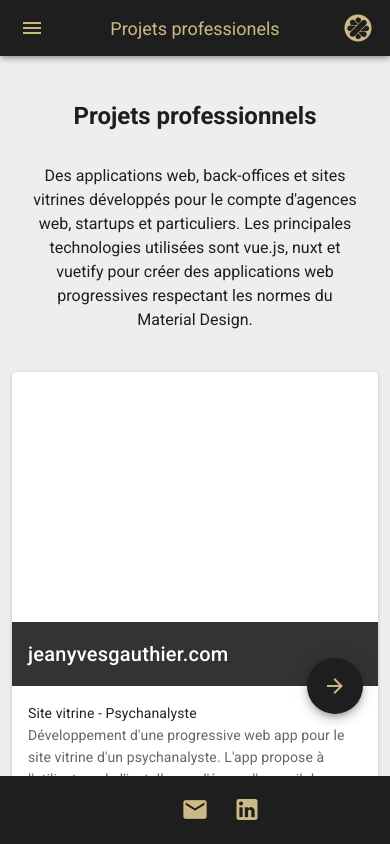
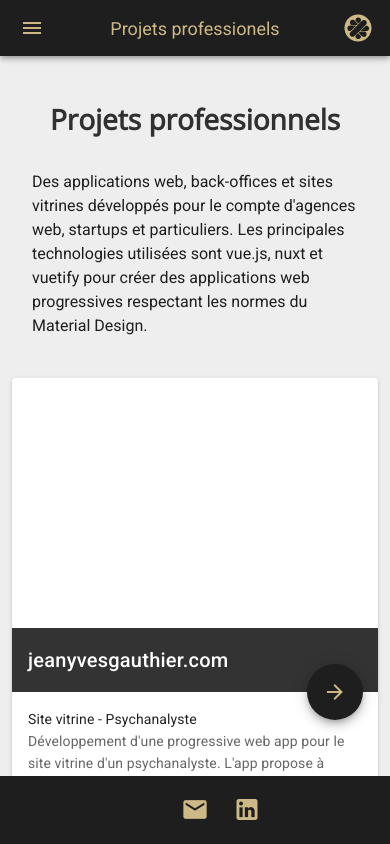
Before and after one commit to colinfaivre/LeLaboratoireDesPossibles, a Nuxt app: page /pro in a window 390 px wide. Shown: the top 844 px of the page. Built offline with nearby package versions, Linux system fonts and the light colour scheme.

Commit message:
Fix page styles and add google open sans font

```diff
--- a/components/ProjectsPresentation.vue
+++ b/components/ProjectsPresentation.vue
@@ -24,19 +24,19 @@
 <style lang="scss" scoped>
 .page-description {
     width: 60%;
-    text-align: center;
+    text-align: left;
     margin: auto;
     margin-bottom: 20px;
 }
 .page-quote {
     width: 60%;
-    text-align: center;
+    text-align: left;
     margin: auto;
     margin-bottom: 20px;
 }
 @media (max-width: 1000px)
 {
-    .page-description {
+    .page-description, .page-quote {
         width: 100%;
     }
 }
--- a/layouts/default.vue
+++ b/layouts/default.vue
@@ -220,6 +220,9 @@
   color: #1E1E1E;
 }
 .page-title {
+  font-family: 'Open Sans', sans-serif;
+  font-size: 28px;
+  color: rgb(48, 48, 48);
   text-align: center;
   padding-bottom: 30px;
 }
--- a/nuxt.config.js
+++ b/nuxt.config.js
@@ -23,6 +23,7 @@
     link: [
       { rel: 'icon', type: 'image/x-icon', href: '/favicon.ico' },
       { rel: 'stylesheet', href: 'https://fonts.googleapis.com/css?family=Orbitron&display=swap' },
+      { rel: 'stylesheet', href: 'https://fonts.googleapis.com/css?family=Open+Sans&display=swap' },
       { rel: 'stylesheet', href: 'https://cdn.jsdelivr.net/npm/@mdi/font@4.x/css/materialdesignicons.min.css' },
 
       { rel: 'preconnect', href: 'https://cdn.jsdelivr.net' },
--- a/pages/certif.vue
+++ b/pages/certif.vue
@@ -1,4 +1,5 @@
 <template>
+  <v-container>
     <div class="page">
       <h2 class="page-title">Certifications</h2>
 
@@ -66,6 +67,7 @@
       </v-row>
 
     </div>
+  </v-container>
 </template>
 
 <script>
--- a/pages/legal.vue
+++ b/pages/legal.vue
@@ -1,4 +1,5 @@
 <template>
+  <v-container>
     <div class="page">
       <h2 class="page-title">Mentions légales</h2>
 
@@ -63,6 +64,7 @@
         subdelirium.com
       </a>
     </div>
+  </v-container>
 </template>
 
 <script>
--- a/store/db.js
+++ b/store/db.js
@@ -554,7 +554,7 @@
         title: "UI / UX Design",
         subtitle: "subtitle",
         text: "Content text",
-        year: "2019",
+        year: "2018",
         certifLink: "https://coursera.org/share/462fe0e0375851c4ac9d62fd6d9ff75e",
         webLink: "https://www.coursera.org/specializations/ui-ux-design",
         authorityImage: "coursera.png",
@@ -564,7 +564,7 @@
         title: "Vue JS & Firebase",
         subtitle: "subtitle",
         text: "Content text",
-        year: "2019",
+        year: "2018",
         certifLink: "https://www.udemy.com/certificate/UC-E70UY4AK/",
         webLink: "https://www.udemy.com/course/build-web-apps-with-vuejs-firebase/",
         authorityImage: "udemy.png",
```
Lines whose indentation alone changed are shown as unchanged.
